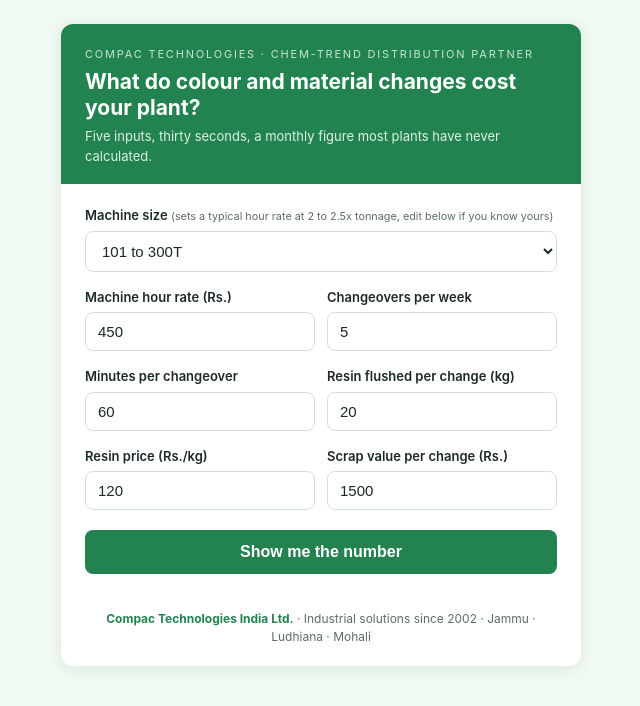
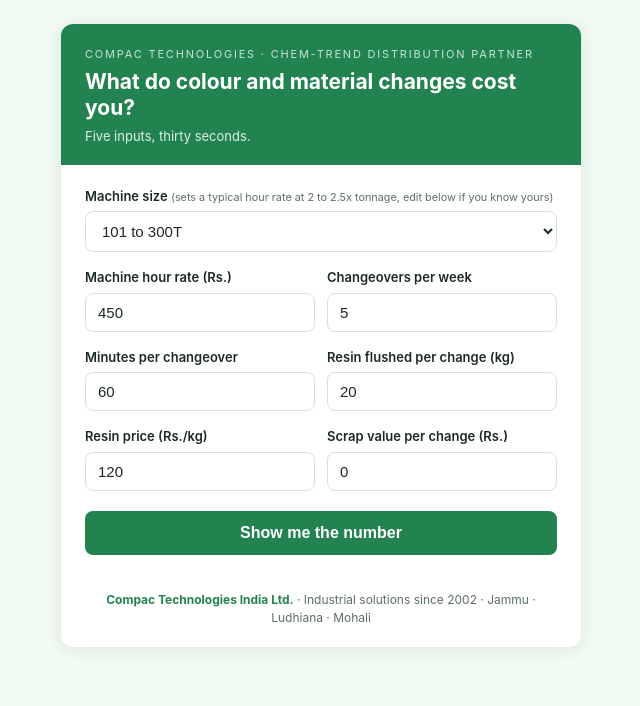
Before and after one commit to sahibabedi/compac-purging-calculator, a plain HTML site: page index.html in a window 1280 px wide. Shown: the whole page, without its empty margins (319-959 px from the left). Drawn offline with Linux system fonts and the light colour scheme.

Commit message:
Update text and default values in index.html

```diff
--- a/index.html
+++ b/index.html
@@ -136,8 +136,8 @@
 <div class="card">
   <div class="head">
     <div class="kicker">Compac Technologies · Chem-Trend Distribution Partner</div>
-    <h1>What do colour and material changes cost your plant?</h1>
-    <p>Five inputs, thirty seconds, a monthly figure most plants have never calculated.</p>
+    <h1>What do colour and material changes cost you?</h1>
+    <p>Five inputs, thirty seconds.</p>
   </div>
 
   <div class="body">
@@ -180,7 +180,7 @@
       </div>
       <div class="field">
         <label>Scrap value per change (Rs.)</label>
-        <input type="number" id="scrap" value="1500" min="0">
+        <input type="number" id="scrap" value="0" min="0">
       </div>
     </div>
 
```
